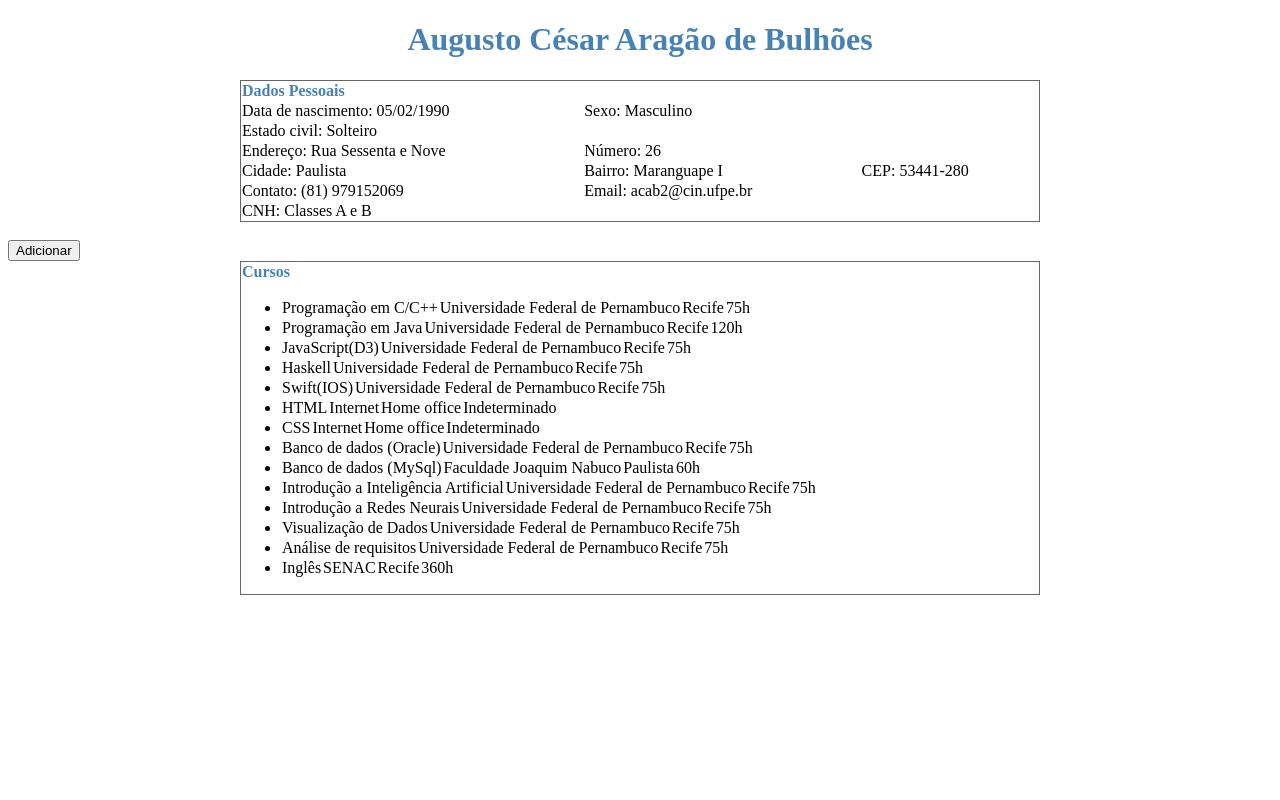
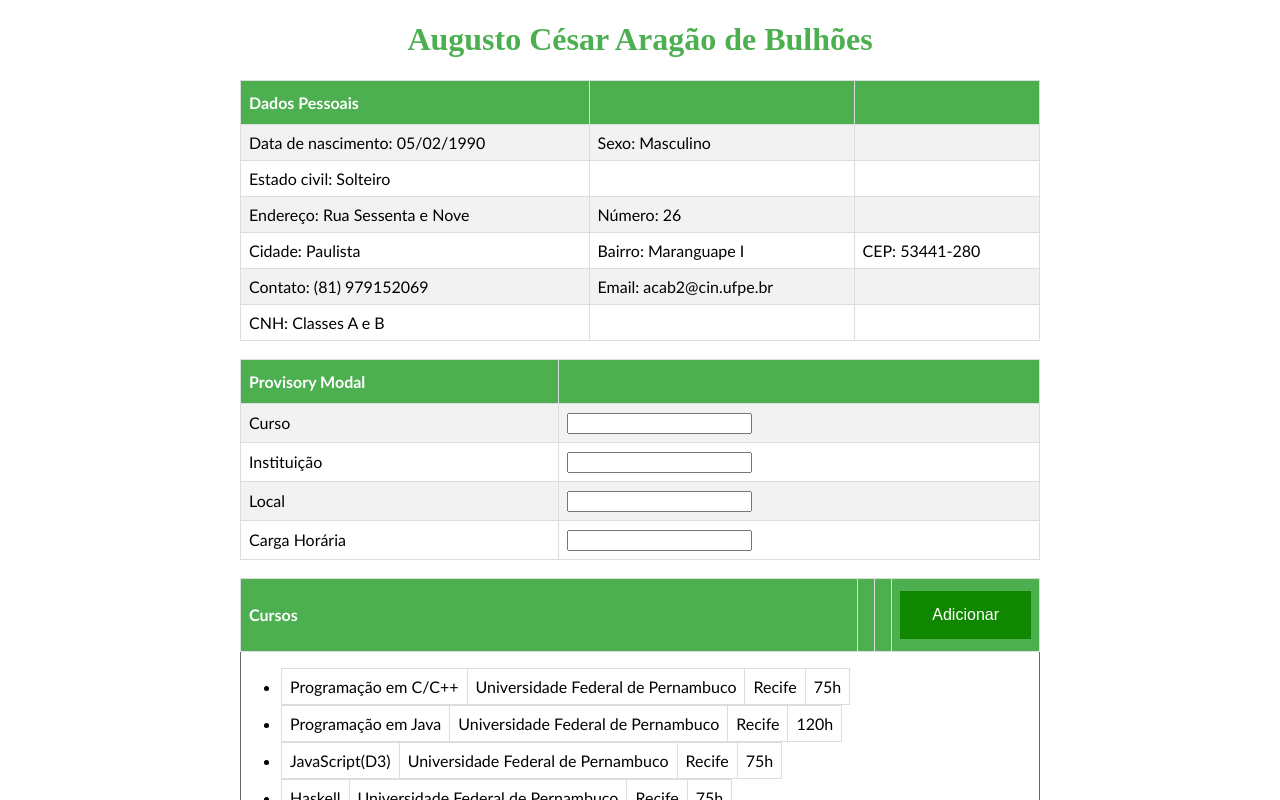
Before and after one commit to acab2/Curriculo, an Angular app: page / in a window 1280 px wide. Shown: the top 800 px of the page. Built offline with nearby package versions, Linux system fonts and the light colour scheme.

Commit message:
Provisory Modal implemented

```diff
--- a/cursos.json
+++ b/cursos.json
@@ -85,6 +85,3 @@
 		"CargaHoraria": "360h"
 	}
 ]
-
-
-<input type = "text" [(ngModel)]="course">
--- a/package.json
+++ b/package.json
@@ -22,6 +22,7 @@
     "@angular/router": "^6.1.0",
     "core-js": "^2.5.4",
     "rxjs": "^6.0.0",
+    "services": "0.0.3",
     "zone.js": "~0.8.26"
   },
   "devDependencies": {
--- a/src/app/app.component.html
+++ b/src/app/app.component.html
@@ -16,8 +16,13 @@ td{
   align: left;
 }
 h1 {
-  color:steelblue;
+  color:#4CAF50;
   text-align: center;
+
+}
+h3 {
+  color:#4CAF50;
+  magin.left: 330px;
 
 }
 th {
@@ -29,10 +34,49 @@ header{
 
 }
 
+
+#table {
+    font-family: "Trebuchet MS", Arial, Helvetica, sans-serif;
+    border-collapse: collapse;
+
+}
+
+#table td, #table th {
+    border: 1px solid #ddd;
+    padding: 8px;
+}
+
+#table tr:nth-child(even){background-color: #f2f2f2;}
+
+#table tr:hover {background-color: #ddd;}
+
+#table th {
+    padding-top: 12px;
+    padding-bottom: 12px;
+    text-align: left;
+    background-color: #4CAF50;
+    color: white;
+}
+
+.button {
+    background-color: #108700; /* Green */
+    border: none;
+    color: white;
+    padding: 15px 32px;
+    text-align: center;
+    text-decoration: none;
+    display: inline-block;
+    font-size: 16px;
+}
+
+.field {
+margin: center;
+}
+
 </style>
 
 <h1>{{name}}</h1>
-<table class="center">
+<table class="center" id="table">
  <tr>
   <th>Dados Pessoais</th>
   <th></th>
@@ -70,14 +114,42 @@ header{
  </tr>
 </table>
 <br>
-<button type="button" (click)="add()">Adicionar</button>
 
-<table class='center'>
+
+<table class='center' id="table">
+ <tr>
+  <th>Provisory Modal</th>
+  <th></th>
+ </tr>
+ <tr>
+  <td>Curso</td>
+  <td><input class='field' type = "text" [(ngModel)]="course"></td>
+ </tr>
+ <tr>
+  <td>Instituição</td>
+  <td><input class='field' type = "text" [(ngModel)]="institution"></td>
+ </tr>
+ <tr>
+  <td>Local</td>
+  <td><input class='field' type = "text" [(ngModel)]="institutionPlace"></td>
+ </tr>
+ <tr>
+  <td>Carga Horária</td>
+  <td><input class='field' type = "text" [(ngModel)]="workload"></td>
+ </tr>
+</table>
+
+
+<br>
+<div></div>
+<table class='center' id="table">
  <tr>
   <th class='header'>Cursos</th>
-
+  <th></th>
+  <th></th>
+  <th class='header'><button type="button" class='button' (click)="add()">Adicionar</button></th>
  </tr>
-<ul>
+ <ul>
  <li *ngFor="let item of courses">
   <tr>
    <td>{{item.Curso}} </td>
@@ -85,5 +157,6 @@ header{
    <td>{{item.Local}}</td>
    <td>{{item.CargaHoraria}}</td>
   </tr></li>
+
 </ul>
 </table>
--- a/src/app/app.component.ts
+++ b/src/app/app.component.ts
@@ -111,11 +111,15 @@ export class AppComponent {
 	}
 ];
   course = "";
+  institution = "";
+  institutionPlace = "";
+  workload = "";
 
-  add(){
-	  this.courses.push({"Curso": this.course, "Instituicao": "padrão", "Local": "Recife", "CargaHoraria": "75h"});
+  add(){						//this.course
+	  this.courses.push({"Curso": this.course, "Instituicao": this.institution, "Local": this.institutionPlace, "CargaHoraria": this.workload});
   }
 
-
-
+  openModal(){
+	  console.log("Modal Here!");
+  }
 }
```
Also changed, not shown: 1 other file (tests, documents, lock files or other folders).
